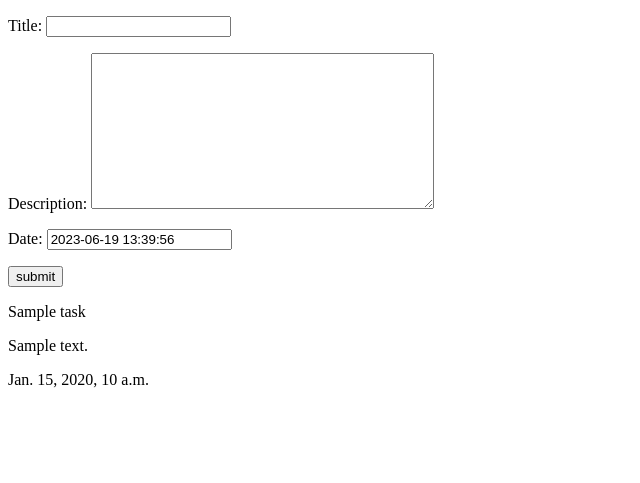
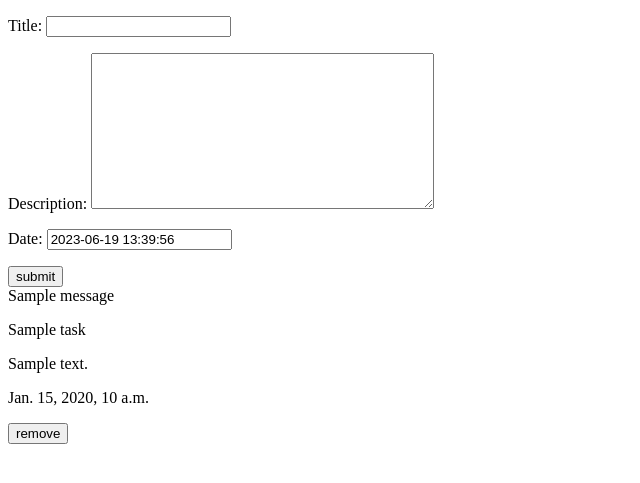
Before and after one commit to Zhevako/ToDoList, a Django app: page / in a window 1280 px wide. Shown: the top 483 px of the page, without its empty margins (0-640 px from the left). Run offline with Django 4.2, Linux system fonts and the light colour scheme; tables that the repository leaves empty hold one stand-in row (values such as "Sample post"); one stand-in notice (Sample message) is shown.

Commit message:
Add remove function

```diff
--- a/ToDo/base/urls.py
+++ b/ToDo/base/urls.py
@@ -1,7 +1,8 @@
 from django.contrib import admin
 from django.urls import path, include
-from .views import index
+from .views import index, remove
 
 urlpatterns = [
-    path('', index, name='index')
+    path('', index, name='index'),
+    path('del/<str:pk>', remove),
 ]
--- a/ToDo/base/views.py
+++ b/ToDo/base/views.py
@@ -1,6 +1,7 @@
 from django.shortcuts import render, redirect
 from .models import Task
 from .forms import TaskForm
+from django.contrib import messages
 
 
 # Create your views here.
@@ -20,7 +21,8 @@ def index(request):
     return render(request, 'base.html', context)
 
 
-def remove(request, task_id):
-    item = Task.objects.get(id=task_id)
+def remove(request, pk):
+    item = Task.objects.get(id=pk)
     item.delete()
+    messages.info(request, 'Item removed!')
     return redirect('index')
--- a/ToDo/templates/base.html
+++ b/ToDo/templates/base.html
@@ -10,12 +10,20 @@
         {{ forms.as_p }}
         <input type="submit" value="submit">
     </form>
+    {% if messages %}
+        {% for m in messages %}
+            {{ m }}
+        {% endfor %}
+    {% endif %}
 
     {% for item in item_list %}
         <p>{{ item }}</p>
         <p>{{ item.description }}</p>
         <p>{{ item.date }}</p>
-    {%  endfor %}
-
+        <form action="del/{{ item.id }}" method="POST">
+            {% csrf_token %}
+            <input type="submit" value="remove">
+        </form>
+    {% endfor %}
 </body>
 </html>
```
Also changed, not shown: ToDo/db.sqlite3.
